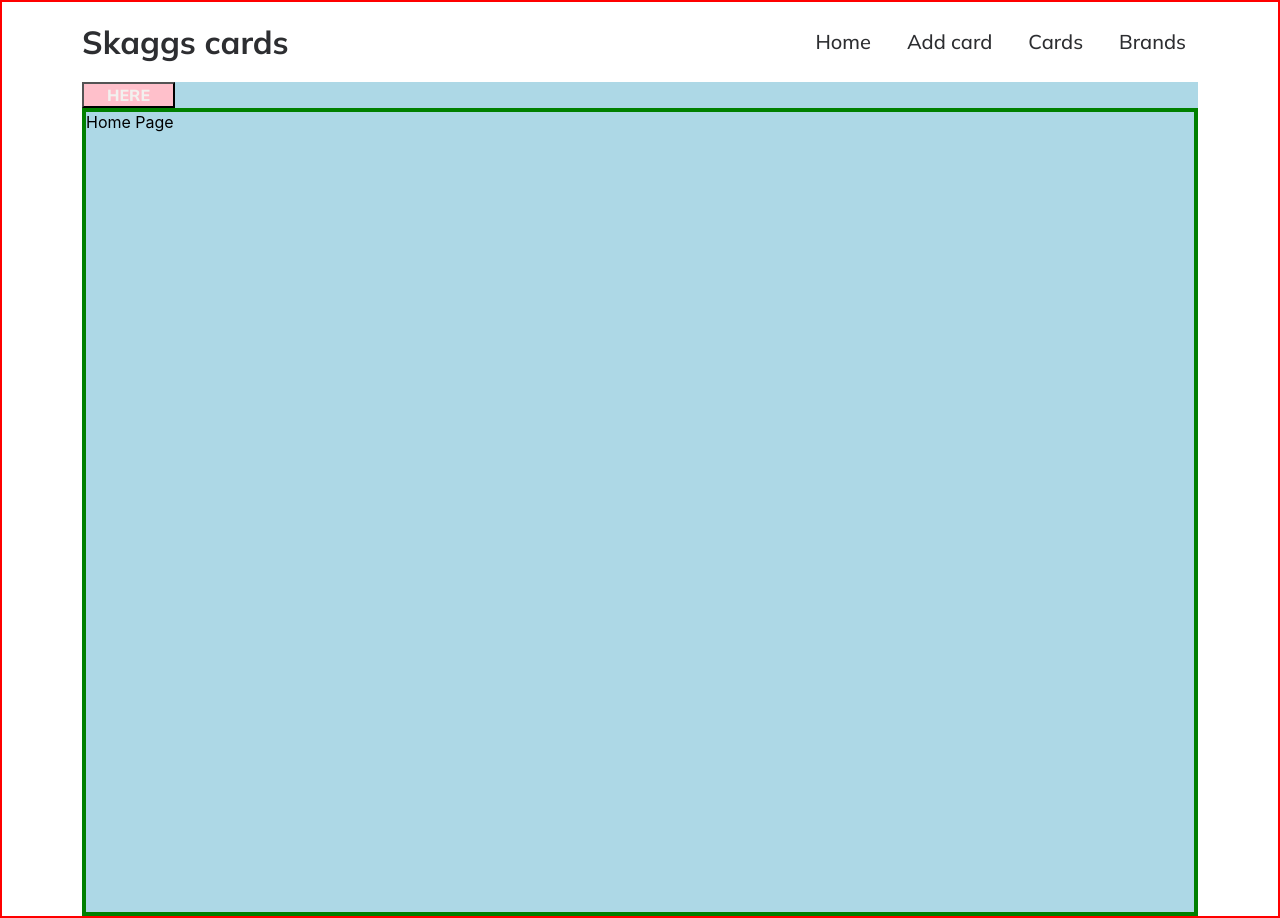
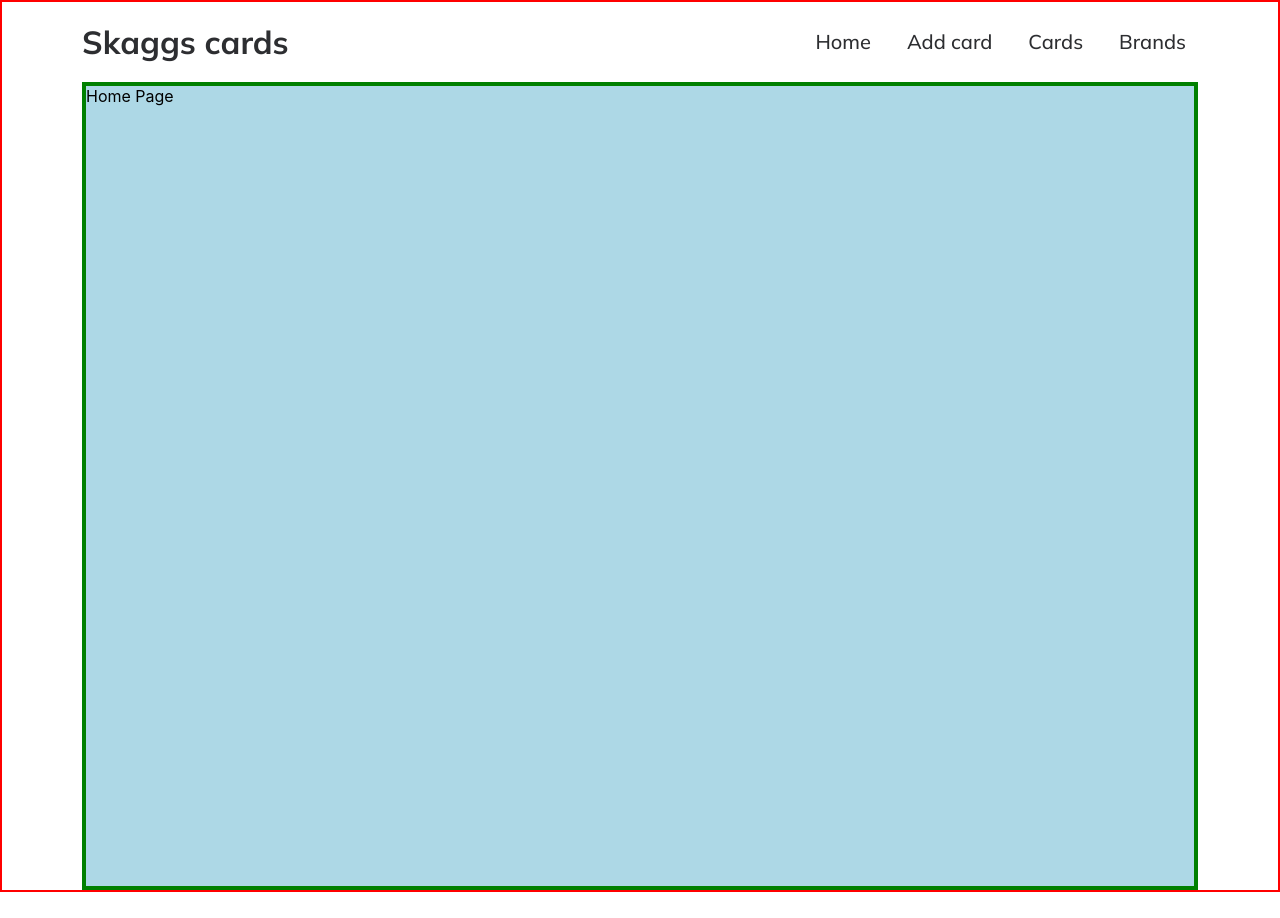
Before and after one commit to recon-designs-practice/card-list-2, a React (Create React App) app in the folder client/: page / in a window 1280 px wide. After the commit the page ends 892 px from the top, so only its background shows below. Built offline with nearby package versions, Linux system fonts and the light colour scheme.

Commit message:
removed Button from App component

```diff
--- a/client/src/App.js
+++ b/client/src/App.js
@@ -7,8 +7,7 @@ import {
   ViewCardsPage,
   ViewBrandsPage
 } from './pages'
-import { Header, Button } from './components'
-import { Paragraph1 } from './theme/type'
+import { Header } from './components'
 import HeaderNav from './components/header/HeaderNav'
 
 const AppContainer = styled.div`
@@ -40,7 +39,6 @@ function App() {
         <HeaderNav links={linksArr} />
       </Header>
       <Main>
-        <Button><Paragraph1>Here</Paragraph1></Button>
         <Routes>
           <Route path="/" element={<HomePage />} />
           <Route path="/add-card" element={<AddCardPage />} />
```
